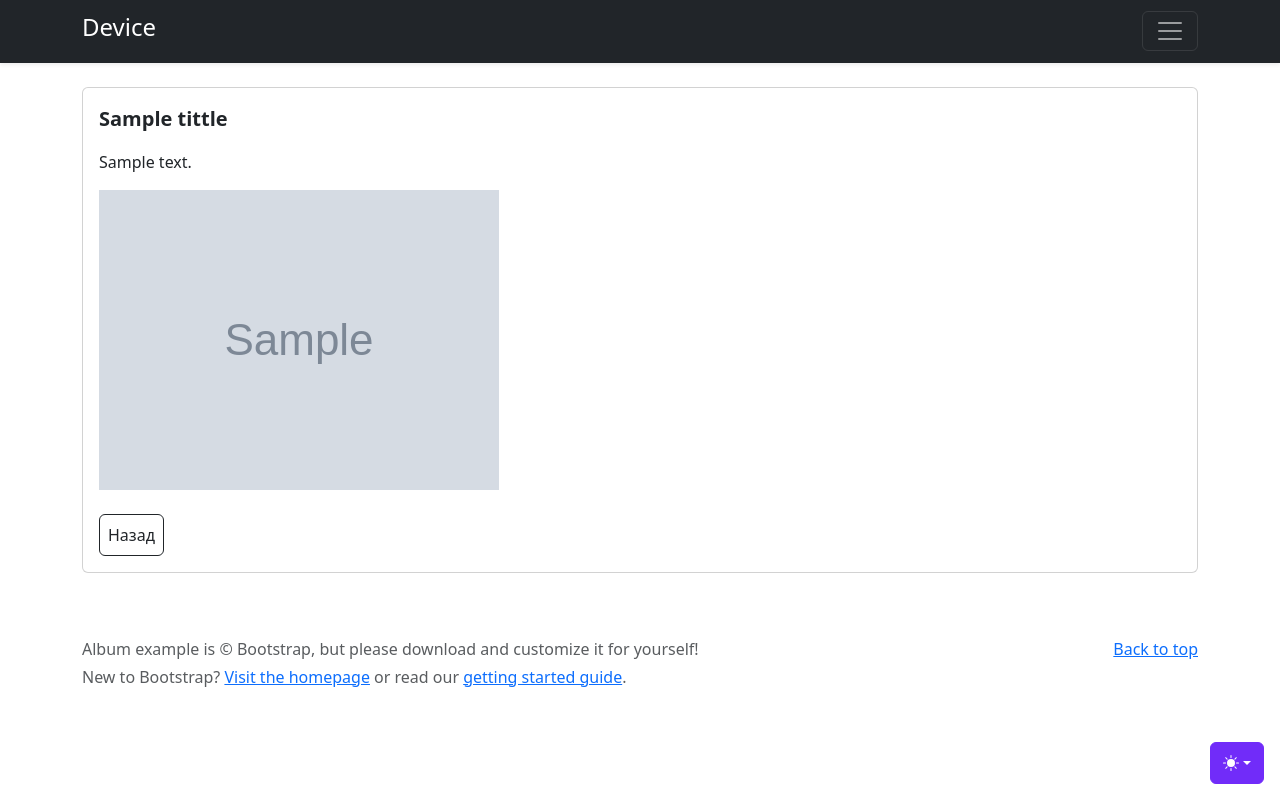
After one commit to a-biryukov/project19.3, a Django app: template blog/templates/blog/blog_detail.html in a window 1280 px wide. The commit adds this page. Run offline with Django 5.2, Linux system fonts and the light colour scheme; the template is opened without the code that fills it: most values are stand-ins (such as "Sample title", 1, 10 or a date in 2020); grey boxes marked "Sample" are stand-in pictures; data that the repository does not hold is empty; some libraries are stand-ins or nearby versions.

Commit message:
реализовал просмотр отзыва

```diff
--- /dev/null
+++ b/blog/templates/blog/blog_detail.html
@@ -0,0 +1,23 @@
+{% extends 'catalog/index.html' %}
+{% load my_tags %}
+{% block content %}
+
+<br>
+<div class="container">
+  <div class="card mb-3">
+    <div class="row g-0">
+      <div class="card-body">
+        <p style="font-size:20px" class="card-text"><b>{{ blog.tittle }}</b></p>
+        <p class="card-text"> {{ blog.text }}</p>
+        <img class="img-fluid" src="{{ blog.image | media_filter }}" alt="Товар">
+        <br>
+        <br>
+        <div class="btn-group">
+          <a class="p-2 btn btn-outline-dark" href="{% url 'blog:blog_list' %}">Назад</a>
+        </div>
+      </div>
+    </div>
+  </div>
+</div>
+
+{% endblock %}
--- a/blog/templates/blog/blog_list.html
+++ b/blog/templates/blog/blog_list.html
@@ -15,9 +15,9 @@
           <div class="mb-1 text-body-secondary">{{ blog.created_at }}</div>
           <p class="card-text mb-auto">{{blog.text | truncatewords:20 }}</p>
           <div class="btn-group">
-            <a class="p-2 btn btn-outline-dark" href="/blog/{{ object.id }}/">Посмотреть</a>
-            <a class="p-2 btn btn-outline-dark" href="/update/{{ object.id }}/">Изменить</a>
-            <a class="p-2 btn btn-outline-dark" href="/delete/{{ object.id }}/">Удалить</a>
+            <a class="p-2 btn btn-outline-dark" href="/blog/{{ blog.pk }}/">Посмотреть</a>
+            <a class="p-2 btn btn-outline-dark" href="/update/{{ blog.pk }}/">Изменить</a>
+            <a class="p-2 btn btn-outline-dark" href="/delete/{{ blog.pk }}/">Удалить</a>
           </div>
         </div>
       </div>
--- a/blog/urls.py
+++ b/blog/urls.py
@@ -1,10 +1,11 @@
 from django.urls import path
 from blog.apps import BlogConfig
-from blog.views import BlogListView, BlogCreateView
+from blog.views import BlogListView, BlogCreateView, BlogDetailView
 
 app_name = BlogConfig.name
 
 urlpatterns = [
     path('blogs/', BlogListView.as_view(), name='blog_list'),
     path('blog_create/', BlogCreateView.as_view(), name='blog_form'),
+    path('blog/<int:pk>/', BlogDetailView.as_view(), name='blog_detail'),
 ]
--- a/blog/views.py
+++ b/blog/views.py
@@ -1,4 +1,4 @@
-from django.views.generic import ListView, CreateView
+from django.views.generic import ListView, CreateView, DetailView
 from django.urls import reverse_lazy
 from blog.models import Blog
 
@@ -11,3 +11,7 @@ class BlogCreateView(CreateView):
     model = Blog
     fields = ("tittle", "text", "image")
     success_url = reverse_lazy("blog:blog_list")
+
+
+class BlogDetailView(DetailView):
+    model = Blog
--- a/catalog/templates/catalog/product_detail.html
+++ b/catalog/templates/catalog/product_detail.html
@@ -11,10 +11,8 @@
         <p style="font-size:20px" class="card-text"><b>{{ product.name }}</b></p>
         <p class="card-text"><small> {{ product.description }}</small></p>
         <p style="font-size:25px" class="card-text"><mark>{{ product.price }} ₽</mark></p>
-        <div class="d-flex justify-content-between align-items-center">
-          <div class="btn-group">
-            <a class="p-2 btn btn-outline-dark" href="/category/{{ product.category_id }}">Назад</a>
-          </div>
+        <div class="btn-group">
+          <a class="p-2 btn btn-outline-dark" href="/category/{{ product.category_id }}">Назад</a>
         </div>
       </div>
     </div>
--- a/catalog/templates/catalog/product_list.html
+++ b/catalog/templates/catalog/product_list.html
@@ -18,10 +18,8 @@
           <div class="card-body">
             <p style="font-size:20px" class="card-text"><b>{{ product.name }}</b></p>
             <p class="card-text"><small>{{ product.description | truncatewords:100 }}</small></p>
-            <div class="d-flex justify-content-between align-items-center">
-              <div class="btn-group">
-                <a class="p-2 btn btn-outline-dark" href="/product/{{ product.pk }}/">Посмотреть</a>
-              </div>
+            <div class="btn-group">
+              <a class="p-2 btn btn-outline-dark" href="/product/{{ product.pk }}/">Посмотреть</a>
             </div>
           </div>
         </div>
```
